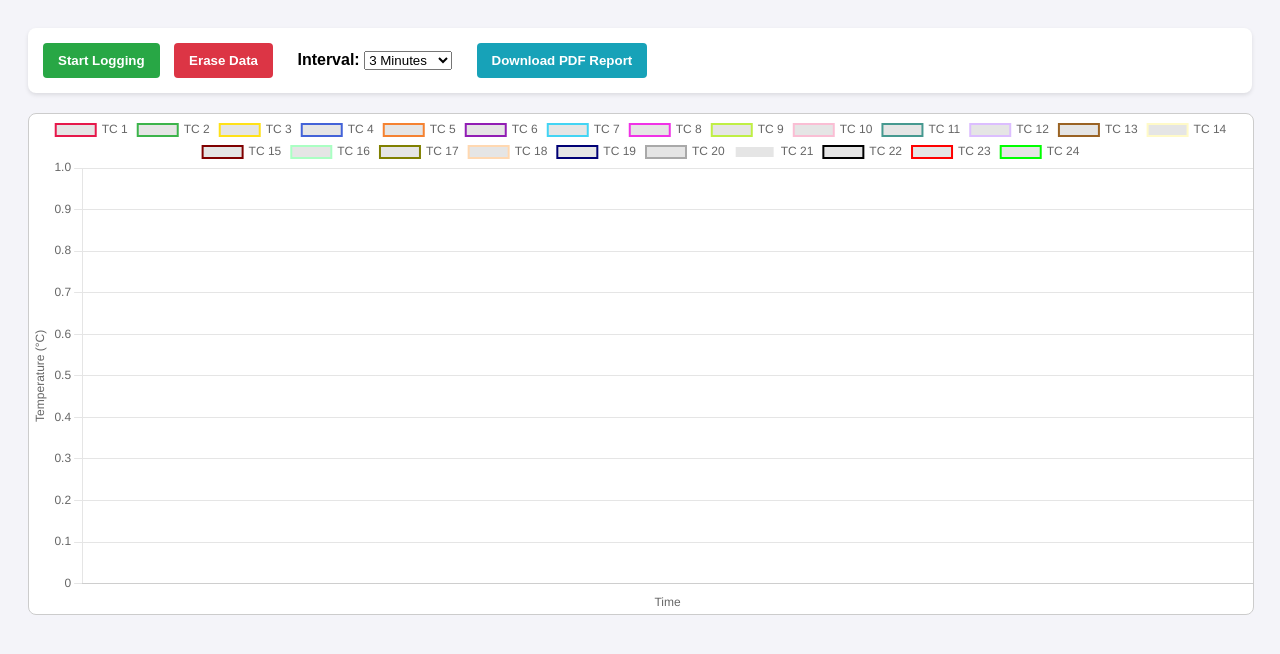
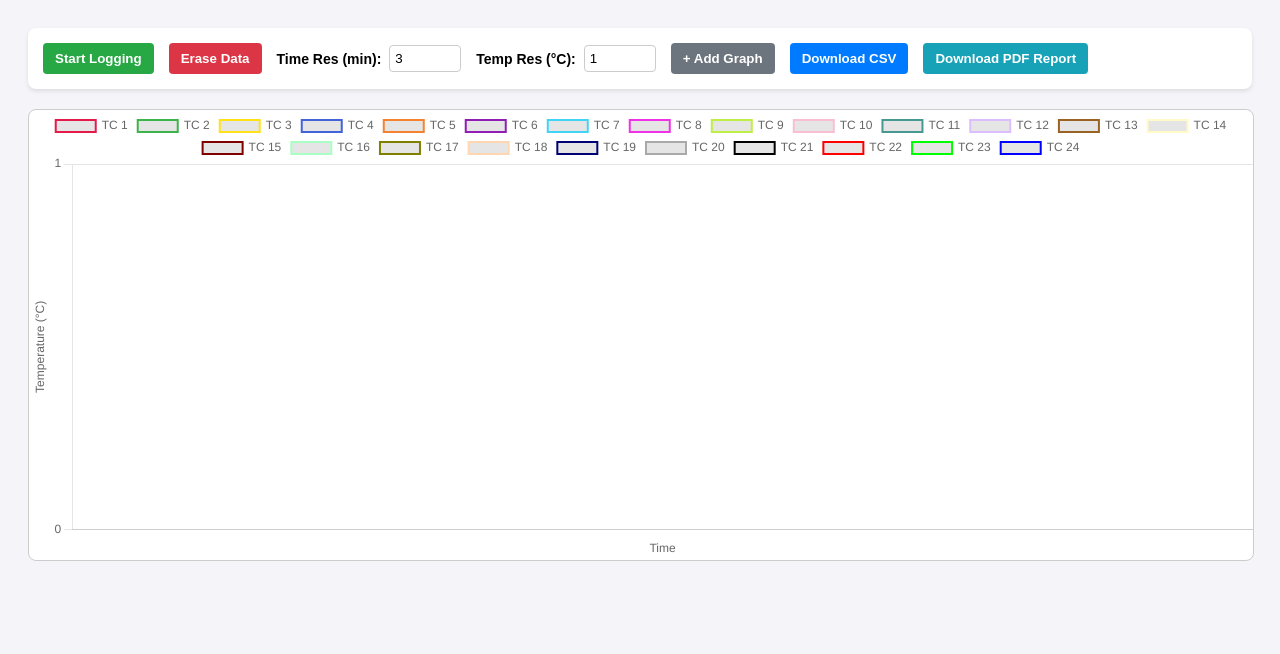
Before and after one commit to vparth9876-rgb/Pwht-logger-server, a website: page public/index.html in a window 1280 px wide. Drawn offline with nearby package versions, Linux system fonts and the light colour scheme; no server answers.

Commit message:
Enhance UI and graph functionality in index.html
Refactor controls bar layout and update button styles. Add manual resolution inputs for time and temperature settings. Enhance graph generation logic to support multiple graphs with historical data.

```diff
--- a/public/index.html
+++ b/public/index.html
@@ -13,25 +13,29 @@
 
     <style>
         body { font-family: Arial, sans-serif; padding: 20px; background: #f4f4f9; }
-        .controls-bar { margin-bottom: 20px; padding: 15px; background: white; border-radius: 8px; box-shadow: 0 2px 4px rgba(0,0,0,0.1); }
-        button { padding: 10px 15px; margin-right: 10px; border: none; border-radius: 4px; cursor: pointer; color: white; font-weight: bold; }
+        .controls-bar {
+            margin-bottom: 20px; padding: 15px; background: white;
+            border-radius: 8px; box-shadow: 0 2px 4px rgba(0,0,0,0.1);
+            display: flex; flex-wrap: wrap; align-items: center; gap: 15px;
+        }
+        button { padding: 8px 12px; border: none; border-radius: 4px; cursor: pointer; color: white; font-weight: bold; }
         .btn-start { background: #28a745; }
         .btn-erase { background: #dc3545; }
+        .btn-add { background: #6c757d; }
+        .btn-csv { background: #007bff; }
         .btn-pdf { background: #17a2b8; }
 
-        /* The Scrollbox for the wide graph */
+        .input-group { display: flex; align-items: center; font-weight: bold; font-size: 14px;}
+        .input-group input { margin-left: 8px; padding: 5px; border: 1px solid #ccc; border-radius: 4px; }
+
+        /* The Scrollbox for wide graphs */
         .scroll-wrapper {
-            width: 100%;
-            overflow-x: auto;
-            overflow-y: hidden;
-            border: 1px solid #ccc;
-            background: white;
-            border-radius: 8px;
+            width: 100%; overflow-x: auto; overflow-y: hidden;
+            border: 1px solid #ccc; background: white;
+            border-radius: 8px; margin-bottom: 20px;
         }
         .canvas-container {
-            height: 500px;
-            width: 100%;
-            min-width: 1000px; /* Minimum width before scrolling starts */
+            height: 450px; width: 100%; min-width: 1000px;
         }
     </style>
 </head>
@@ -41,22 +45,25 @@
         <button id="loggingBtn" class="btn-start" onclick="toggleLogging()">Start Logging</button>
         <button class="btn-erase" onclick="eraseData()">Erase Data</button>
 
-        <label for="resolution" style="margin-left: 10px; font-weight: bold;">Interval: </label>
-        <select id="resolution" onchange="updateInterval()">
-            <option value="1">1 Minute</option>
-            <option value="3" selected>3 Minutes</option>
-            <option value="5">5 Minutes</option>
-            <option value="10">10 Minutes</option>
-        </select>
-
-        <button class="btn-pdf" style="margin-left: 20px;" onclick="downloadPDF()">Download PDF Report</button>
+        <!-- Manual Resolution Inputs -->
+        <div class="input-group">
+            <label for="timeRes">Time Res (min):</label>
+            <input type="number" id="timeRes" value="3" min="0.1" step="0.1" style="width: 60px;" onchange="updateSettings()">
         </div>
 
-    <div class="scroll-wrapper">
-        <div class="canvas-container" id="chartContainer">
-            <canvas id="graphCanvas"></canvas>
+        <div class="input-group">
+            <label for="tempRes">Temp Res (°C):</label>
+            <input type="number" id="tempRes" value="1" min="0.1" step="0.1" style="width: 60px;" onchange="updateSettings()">
         </div>
+
+        <!-- Graph & Export Buttons -->
+        <button class="btn-add" onclick="addGraph()">+ Add Graph</button>
+        <button class="btn-csv" onclick="downloadCSV()">Download CSV</button>
+        <button class="btn-pdf" onclick="downloadPDF()">Download PDF Report</button>
     </div>
+
+    <!-- Multiple graphs will be injected into this container -->
+    <div id="graphsContainer"></div>
 
     <script>
         // --- Global Variables ---
@@ -64,95 +71,178 @@
         let isLogging = false;
         let fullCsvData = [];
         let lastLoggedTimestamp = 0;
-        let loggingIntervalMs = 3 * 60 * 1000; // 3 min default
+        let loggingIntervalMs = 3 * 60 * 1000;
         const numSensors = 24;
+        const charts = []; // Array to hold multiple chart instances
 
-        // --- Chart.js Setup ---
-        const ctx = document.getElementById('graphCanvas').getContext('2d');
-        const chartDatasets = [];
-        const colors = ['#e6194B', '#3cb44b', '#ffe119', '#4363d8', '#f58231', '#911eb4', '#42d4f4', '#f032e6', '#bfef45', '#fabed4', '#469990', '#dcbeff', '#9A6324', '#fffac8', '#800000', '#aaffc3', '#808000', '#ffd8b1', '#000075', '#a9a9a9', '#ffffff', '#000000', '#ff0000', '#00ff00'];
+        const colors = ['#e6194B', '#3cb44b', '#ffe119', '#4363d8', '#f58231', '#911eb4', '#42d4f4', '#f032e6', '#bfef45', '#fabed4', '#469990', '#dcbeff', '#9A6324', '#fffac8', '#800000', '#aaffc3', '#808000', '#ffd8b1', '#000075', '#a9a9a9', '#000000', '#ff0000', '#00ff00', '#0000ff'];
 
+        // Automatically create the first graph when the page loads
+        window.onload = function() {
+            addGraph();
+        };
+
+        // --- Core UI & Settings Logic ---
+        function toggleLogging() {
+            isLogging = !isLogging;
+            let btn = document.getElementById('loggingBtn');
+            btn.innerText = isLogging ? "Pause Logging" : "Start Logging";
+            btn.style.background = isLogging ? "#ffc107" : "#28a745";
+            btn.style.color = isLogging ? "#000" : "#fff";
+        }
+
+        function updateSettings() {
+            // Update Time Logging Interval
+            let mins = parseFloat(document.getElementById("timeRes").value) || 3;
+            loggingIntervalMs = mins * 60 * 1000;
+
+            // Update Y-Axis Temperature Step Resolution across ALL active graphs
+            let tempStep = parseFloat(document.getElementById("tempRes").value) || 1;
+            charts.forEach(c => {
+                c.chart.options.scales.y.ticks.stepSize = tempStep;
+                c.chart.update();
+            });
+        }
+
+        function eraseData() {
+            if(confirm("Clear all graph data?")) {
+                fullCsvData = [];
+                charts.forEach(c => {
+                    c.chart.data.labels = [];
+                    c.chart.data.datasets.forEach(ds => ds.data = []);
+                    c.chart.update();
+                    document.getElementById(c.containerId).style.width = "100%";
+                });
+            }
+        }
+
+        // --- Multiple Graph Generation Logic ---
+        function addGraph() {
+            let graphIndex = charts.length;
+            let canvasId = 'canvas_' + graphIndex;
+            let containerId = 'container_' + graphIndex;
+
+            // Build the DOM elements
+            let wrapper = document.createElement('div');
+            wrapper.className = "scroll-wrapper";
+
+            let container = document.createElement('div');
+            container.className = "canvas-container";
+            container.id = containerId;
+
+            let canvas = document.createElement('canvas');
+            canvas.id = canvasId;
+
+            container.appendChild(canvas);
+            wrapper.appendChild(container);
+            document.getElementById('graphsContainer').appendChild(wrapper);
+
+            // Sync historical data to new chart
+            let chartDatasets = [];
             for (let i = 0; i < numSensors; i++) {
                 chartDatasets.push({
                     label: `TC ${i + 1}`,
-                data: [],
-                borderColor: colors[i],
+                    data: fullCsvData.map(row => row.temps[i]),
+                    borderColor: colors[i % colors.length],
                     borderWidth: 2,
                     fill: false,
                     tension: 0.1,
-                spanGaps: true // Connect lines if a reading is temporarily null
+                    spanGaps: true
                 });
             }
 
-        const myChart = new Chart(ctx, {
+            let labels = fullCsvData.map(row => row.time);
+            let tempStep = parseFloat(document.getElementById('tempRes').value) || 1;
+            let ctx = document.getElementById(canvasId).getContext('2d');
+
+            let newChart = new Chart(ctx, {
                 type: 'line',
-            data: { labels: [], datasets: chartDatasets },
+                data: { labels: labels, datasets: chartDatasets },
                 options: {
                     responsive: true,
                     maintainAspectRatio: false,
                     animation: false,
                     scales: {
-                    y: { title: { display: true, text: 'Temperature (°C)' } },
+                        y: {
+                            title: { display: true, text: 'Temperature (°C)' },
+                            ticks: { stepSize: tempStep }
+                        },
                         x: { title: { display: true, text: 'Time' } }
                     }
                 }
             });
 
-        // --- UI Controls ---
-        function toggleLogging() {
-            isLogging = !isLogging;
-            document.getElementById('loggingBtn').innerText = isLogging ? "Pause Logging" : "Start Logging";
-            document.getElementById('loggingBtn').style.background = isLogging ? "#ffc107" : "#28a745";
-        }
+            charts.push({ chart: newChart, containerId: containerId });
 
-        function updateInterval() {
-            let mins = document.getElementById("resolution").value;
-            loggingIntervalMs = parseInt(mins) * 60 * 1000;
-        }
-
-        function eraseData() {
-            if(confirm("Clear all graph data?")) {
-                fullCsvData = [];
-                myChart.data.labels = [];
-                myChart.data.datasets.forEach(ds => ds.data = []);
-                myChart.update();
-                document.getElementById('chartContainer').style.width = "100%";
+            // Immediately resize if historical data is long
+            let requiredWidth = fullCsvData.length * 40;
+            if (requiredWidth > container.clientWidth) {
+                container.style.width = requiredWidth + "px";
             }
         }
 
-        // --- Data Reception & Interval Logic ---
+        // --- Data Reception ---
         socket.on('updateData', function(data) {
             if (!isLogging) return;
 
             let currentTime = Date.now();
 
-            // Check if the selected time interval has passed
             if (currentTime - lastLoggedTimestamp >= loggingIntervalMs) {
-
                 let now = new Date();
                 let timeString = now.toLocaleTimeString();
                 let dateString = now.toLocaleDateString();
 
-                // Save to historical array for the PDF table
                 fullCsvData.push({ date: dateString, time: timeString, temps: data.temperatures });
+                let requiredWidth = fullCsvData.length * 40;
 
-                // Push to Chart.js
-                myChart.data.labels.push(timeString);
+                // Update ALL graphs simultaneously
+                charts.forEach(c => {
+                    c.chart.data.labels.push(timeString);
                     for (let i = 0; i < numSensors; i++) {
-                    myChart.data.datasets[i].data.push(data.temperatures[i]);
+                        c.chart.data.datasets[i].data.push(data.temperatures[i]);
                     }
 
-                // Dynamically expand canvas width if data exceeds screen
-                let requiredWidth = fullCsvData.length * 40; // 40px per data point
-                let container = document.getElementById('chartContainer');
+                    let container = document.getElementById(c.containerId);
                     if (requiredWidth > container.clientWidth) {
                         container.style.width = requiredWidth + "px";
                     }
+                    c.chart.update();
+                });
 
-                myChart.update();
                 lastLoggedTimestamp = currentTime;
             }
         });
+
+        // --- Export CSV Logic ---
+        function downloadCSV() {
+            if (fullCsvData.length === 0) {
+                alert("No data available to export.");
+                return;
+            }
+
+            let csvContent = "data:text/csv;charset=utf-8,";
+
+            let headers = ["Date", "Time"];
+            for(let i = 0; i < numSensors; i++) headers.push(`TC ${i+1}`);
+            csvContent += headers.join(",") + "\r\n";
+
+            fullCsvData.forEach(row => {
+                let rowArray = [row.date, row.time];
+                for (let i = 0; i < numSensors; i++) {
+                     let val = (row.temps[i] !== null && row.temps[i] !== undefined) ? row.temps[i] : "";
+                     rowArray.push(val);
+                }
+                csvContent += rowArray.join(",") + "\r\n";
+            });
+
+            var encodedUri = encodeURI(csvContent);
+            var link = document.createElement("a");
+            link.setAttribute("href", encodedUri);
+            link.setAttribute("download", "PWHT_Data_Log.csv");
+            document.body.appendChild(link);
+            link.click();
+            document.body.removeChild(link);
+        }
 
         // --- Multi-Page PDF Generation ---
         function downloadPDF() {
@@ -168,13 +258,13 @@
             const pdfMaxGraphWidth = 269;
             const pdfGraphHeight = 115;
 
-            var mainCanvas = document.getElementById('graphCanvas');
+            // Grabs the FIRST graph on the page to put in the PDF report
+            var mainCanvas = document.getElementsByTagName('canvas')[0];
             var scale = pdfGraphHeight / mainCanvas.height;
             var totalPdfWidthNeeded = mainCanvas.width * scale;
             var totalPages = Math.ceil(totalPdfWidthNeeded / pdfMaxGraphWidth);
             var slicePixelWidth = pdfMaxGraphWidth / scale;
 
-            // 1. Slice and Draw Graph Pages
             for (let i = 0; i < totalPages; i++) {
                 if (i > 0) doc.addPage();
 
@@ -208,7 +298,6 @@
                 doc.addImage(sliceDataUrl, 'PNG', pdfMarginX, 40, currentSliceMm, pdfGraphHeight);
             }
 
-            // 2. Draw Auto-Paginating Data Table
             doc.addPage();
             doc.setFont("helvetica", "bold");
             doc.setFontSize(14);
```
Lines whose indentation alone changed are shown as unchanged.
